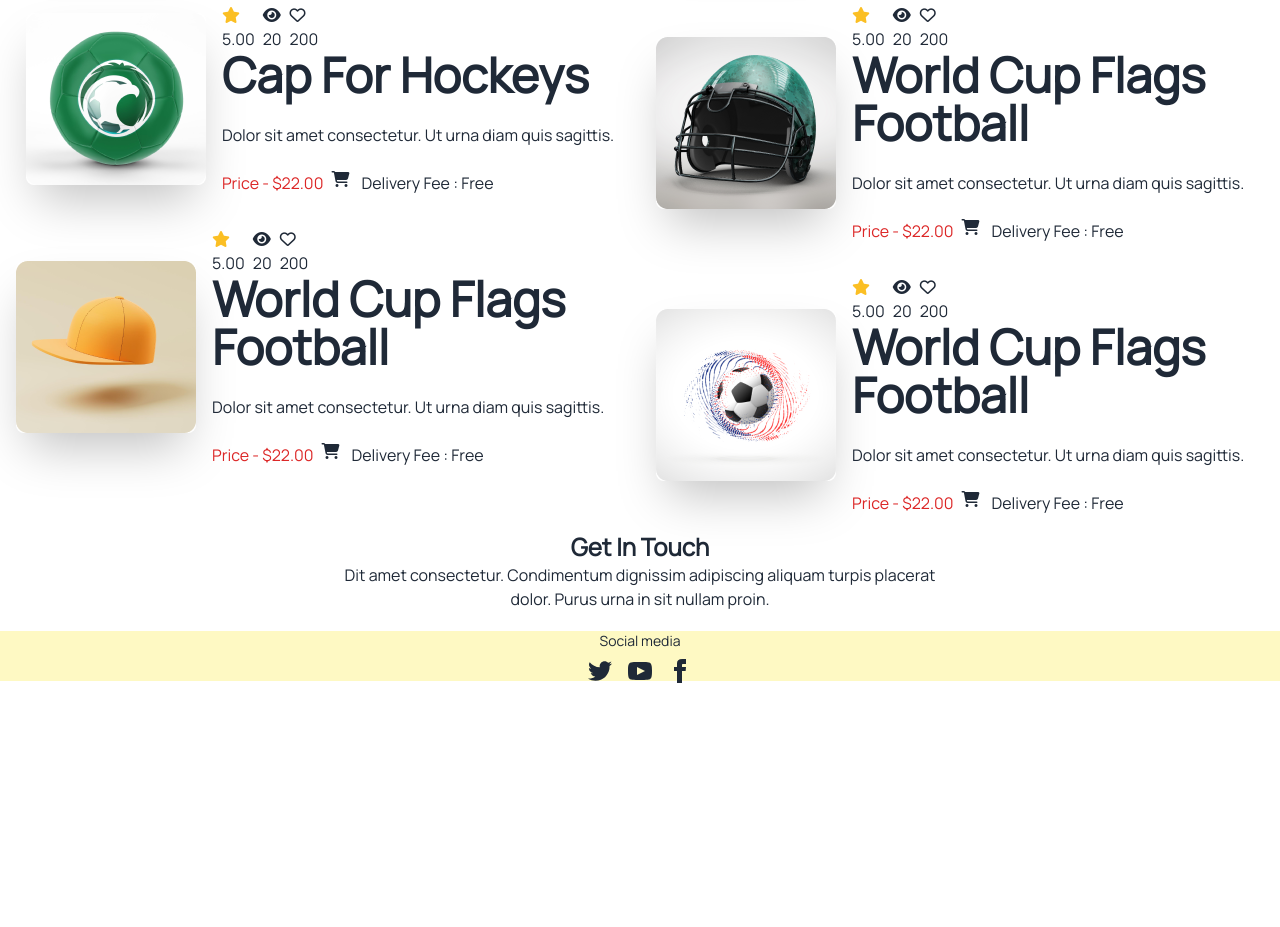
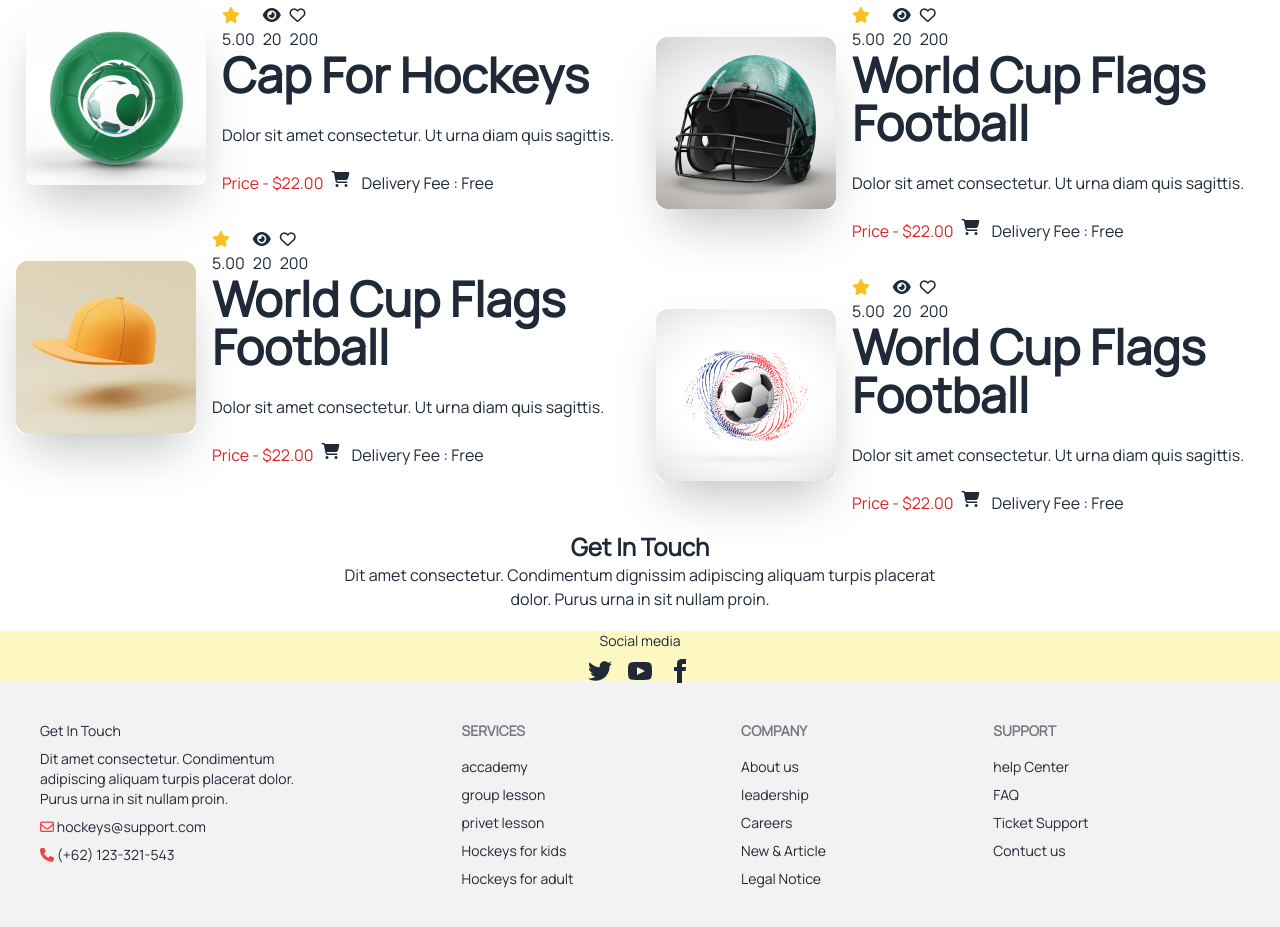
Before and after one commit to 101Bishal/assignment-3, a plain HTML site: page index.html in a window 1280 px wide. Shown: the part 2379-3306 px from the top of the page. Before the commit the page ends 3062 px from the top, so only its background shows below. Drawn offline with nearby package versions, Linux system fonts and the light colour scheme.

Commit message:
added footer

```diff
--- a/index.html
+++ b/index.html
@@ -319,8 +319,42 @@
               </footer>
 
     </main>
-    <footer>
-
-    </footer>
+        <footer class="footer p-10 bg-base-200 text-base-content">
+            <aside>
+                <h1>Get In Touch</h1>
+              <p>Dit amet consectetur. Condimentum <br> adipiscing aliquam turpis placerat dolor.<br> Purus urna in sit nullam proin. </p>
+              <div>
+                <i class="fa-regular fa-envelope text-red-500"></i>
+                <a class="link link-hover">hockeys@support.com</a>
+              </div>
+              <div>
+                <i class="fa-solid fa-phone text-red-500"></i>
+                <a class="link link-hover">(+62) 123-321-543</a>
+              </div>
+            </aside>
+            <nav>
+              <header class="footer-title">Services</header>
+              <a class="link link-hover">accademy</a>
+              <a class="link link-hover">group lesson</a>
+              <a class="link link-hover">privet lesson</a>
+              <a class="link link-hover">Hockeys for kids</a>
+              <a class="link link-hover">Hockeys for adult</a>
+            </nav>
+            <nav>
+              <header class="footer-title">Company</header>
+              <a class="link link-hover">About us</a>
+              <a class="link link-hover">leadership</a>
+              <a class="link link-hover">Careers</a>
+              <a class="link link-hover">New & Article</a>
+              <a class="link link-hover">Legal Notice</a>
+            </nav>
+            <nav>
+              <header class="footer-title">Support</header>
+              <a class="link link-hover">help Center</a>
+              <a class="link link-hover">FAQ</a>
+              <a class="link link-hover">Ticket Support</a>
+              <a class="link link-hover">Contuct us</a>
+            </nav>
+          </footer>
 </body>
 </html>
```
